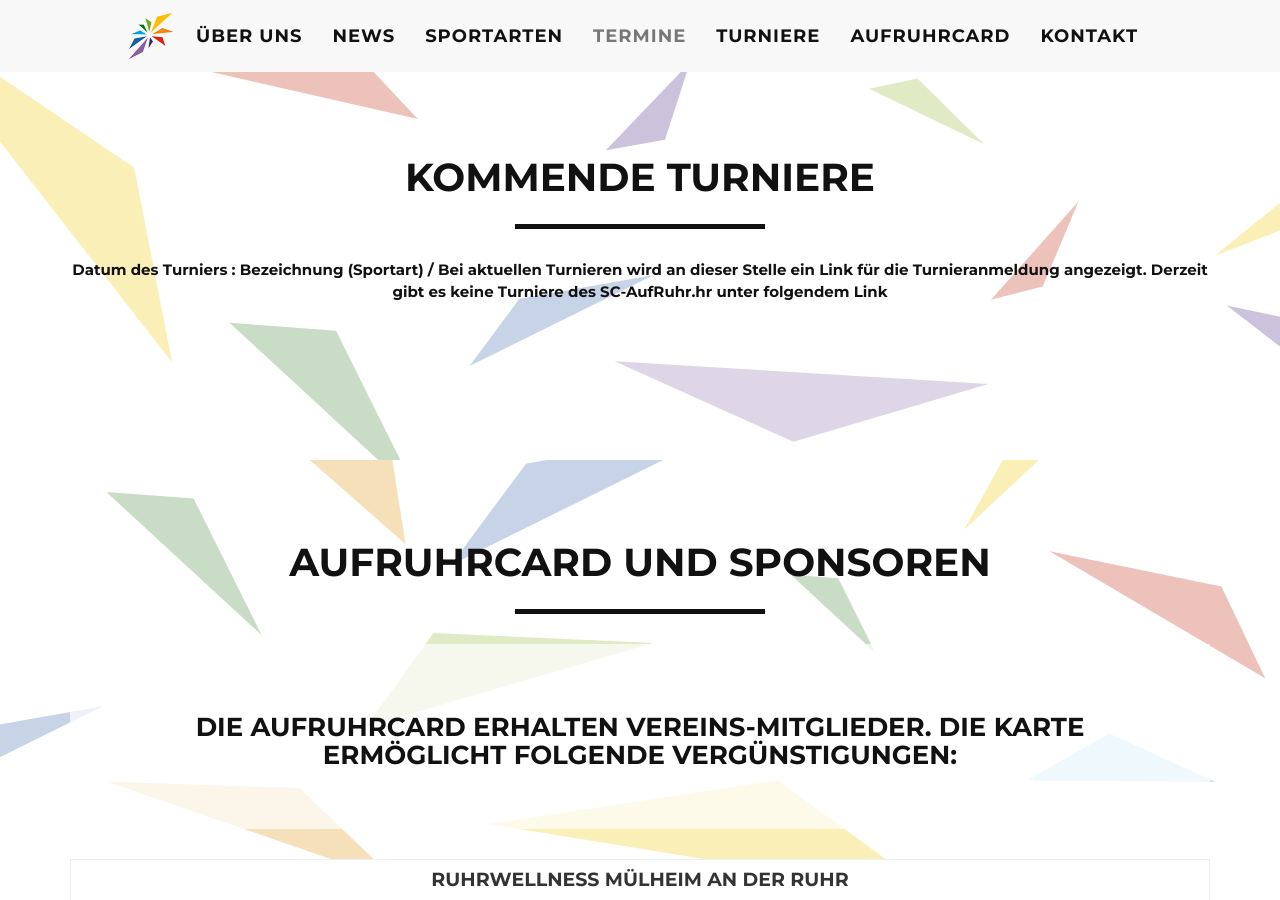
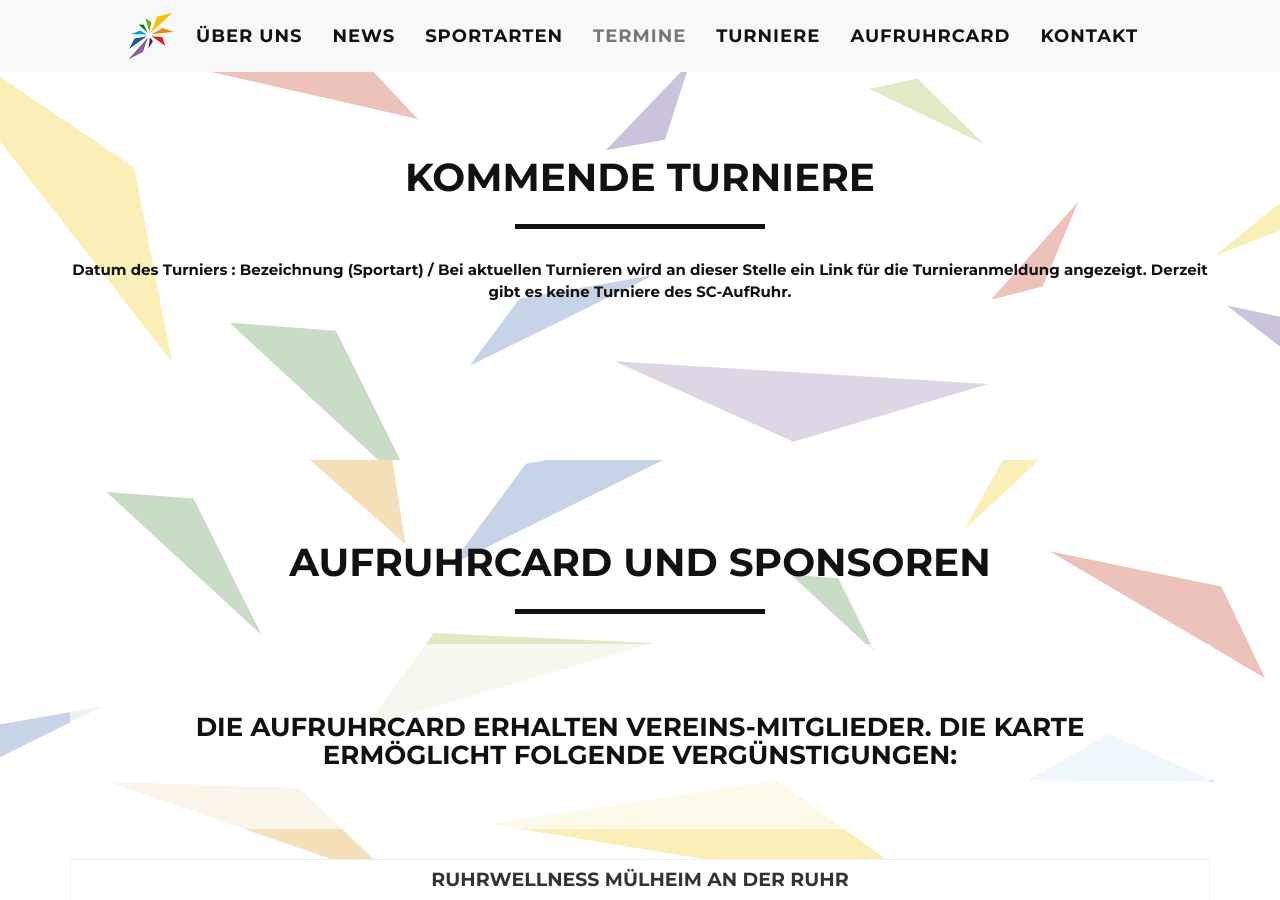
Before and after one commit to scarweb/scarweb.github.io, a Jekyll site: the page built from index.html, in a window 1280 px wide and 900 px high, scrolled down 4040 px. Built offline with Jekyll 4.4.1, drawn with Linux system fonts in a browser that asks for light colours.

Commit message:
Update tourniere.yml

```diff
--- a/_data/tourniere.yml
+++ b/_data/tourniere.yml
@@ -1,3 +1,3 @@
 - name: Bezeichnung (Sportart)
   datum: Datum des Turniers
-  text: Bei aktuellen Turnieren wird an dieser Stelle ein Link für die Turnieranmeldung angezeigt. Derzeit gibt es keine Turniere des SC-AufRuhr.hr unter folgendem Link
+  text: Bei aktuellen Turnieren wird an dieser Stelle ein Link für die Turnieranmeldung angezeigt. Derzeit gibt es keine Turniere des SC-AufRuhr.
```
